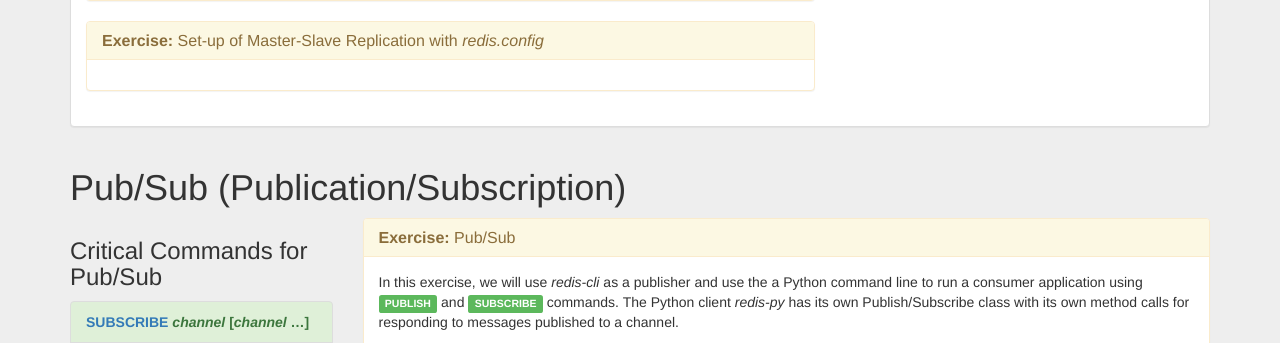
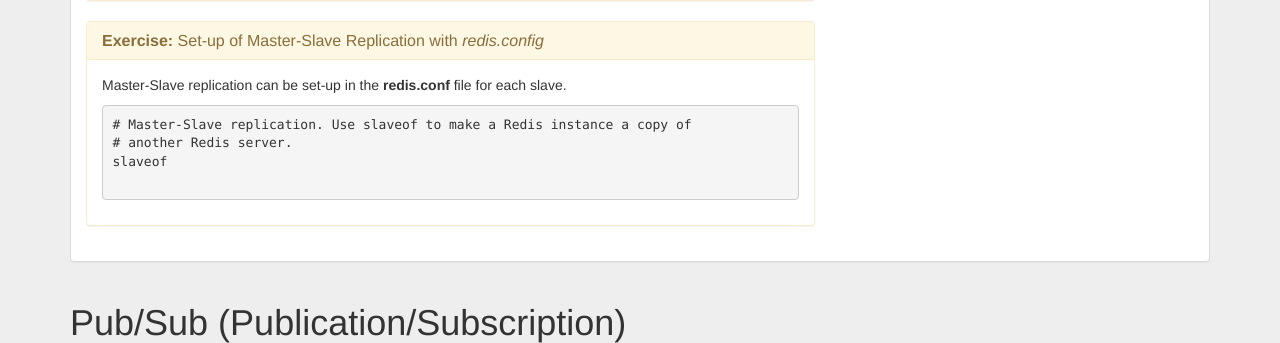
Before and after one commit to jermnelson/introduction-to-redis, a Flask app: page /replication-and-pubsub in a window 1280 px wide. Shown: the part 2001-2344 px from the top of the page. Run offline with Flask 2, Linux system fonts and the light colour scheme; some libraries are stand-ins or nearby versions.

Commit message:
updated content

```diff
--- a/templates/operating-a-redis-system.html
+++ b/templates/operating-a-redis-system.html
@@ -149,7 +149,6 @@ lua-time-limit 5000
     </pre>
    {# END Exercise #}
    </div>
-
  </div>
 </div>
 <h2>Operating a live Redis instance <a name="live"></a></h2>
--- a/templates/replication-and-pubsub.html
+++ b/templates/replication-and-pubsub.html
@@ -97,6 +97,12 @@ $ ~/redis-2.8.18/src/redis-cli -p 6380
        <h3 class="panel-title"><a name="E2"></a><strong>Exercise:</strong> Set-up of Master-Slave Replication with <em>redis.config</em></h3>
       </div>
       <div class="panel-body">
+       <p>Master-Slave replication can be set-up in the <strong>redis.conf</strong> file for each slave.</p>
+       <pre>
+# Master-Slave replication. Use slaveof to make a Redis instance a copy of
+# another Redis server.
+slaveof <masterip> <masterport>
+       </pre>
       </div>
      {# END Exercise #}
      </div>
```
